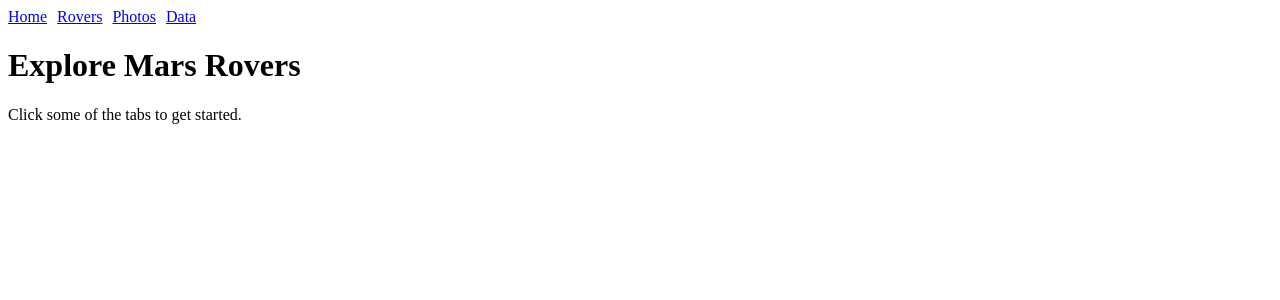
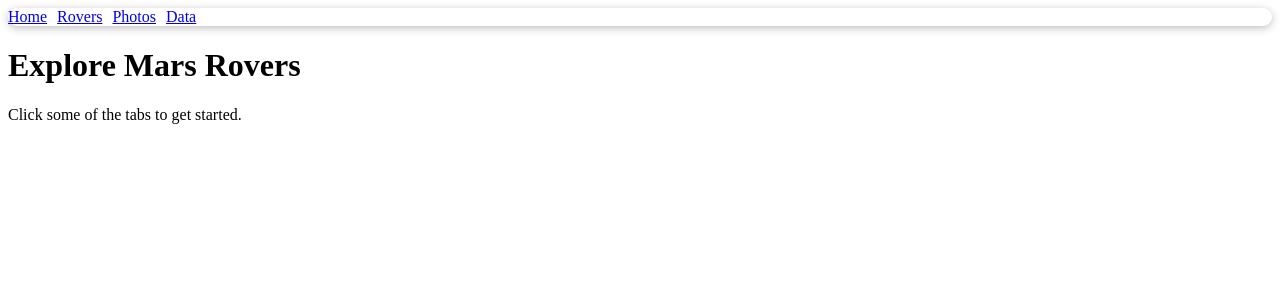
Before and after one commit to pekellogg/react-app, a React (Create React App) app in the folder frontend/: page / in a window 1280 px wide. Shown: the top 300 px of the page. Built offline with nearby package versions, Linux system fonts and the light colour scheme.

Commit message:
added Card presentational component as styling wrapper

```diff
--- a/frontend/src/ui/NavBar.js
+++ b/frontend/src/ui/NavBar.js
@@ -1,10 +1,12 @@
 import React, { Component } from "react";
 import { NavLink } from "react-router-dom";
+import Card from "./Card";
 
 class NavBar extends Component {
 
 	render() {
 		return (
+      <Card>
         <header>
           <nav className="navigation">
             <NavLink style={{ marginRight: '10px' }} to="/">
@@ -24,6 +26,7 @@ class NavBar extends Component {
             </NavLink> */}
           </nav>
         </header>
+      </Card>
     );
 	};
 
```
Lines whose indentation alone changed are shown as unchanged.
